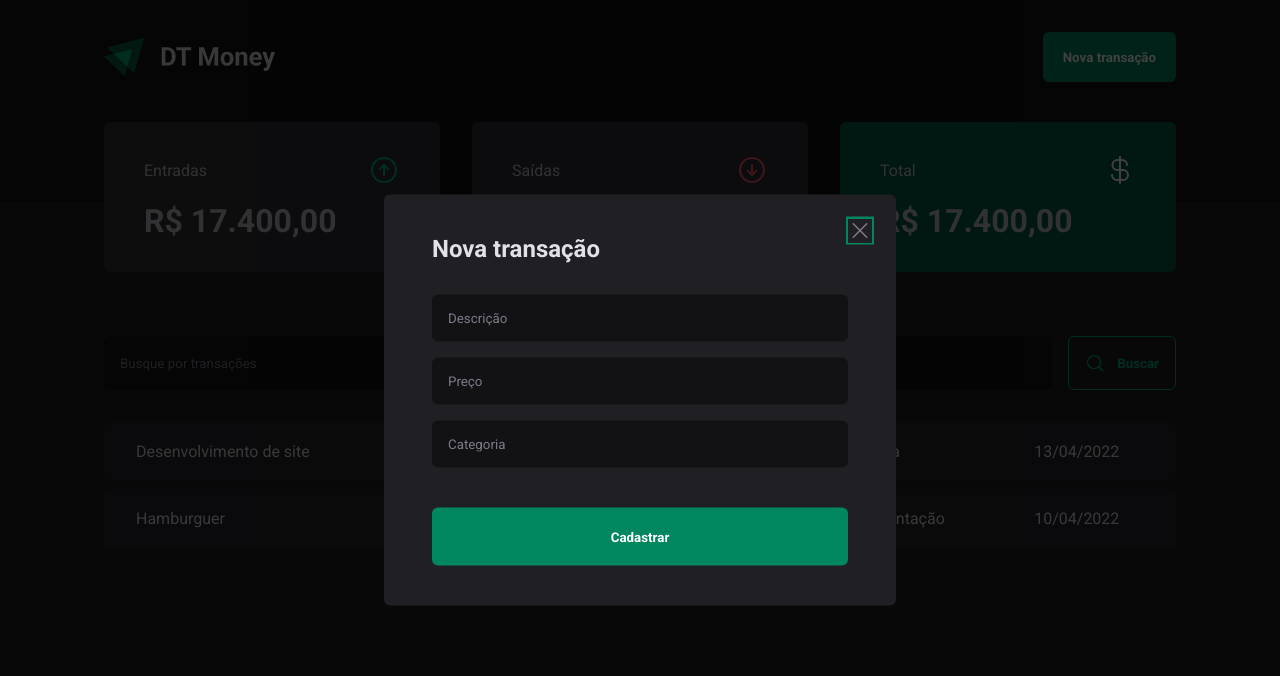
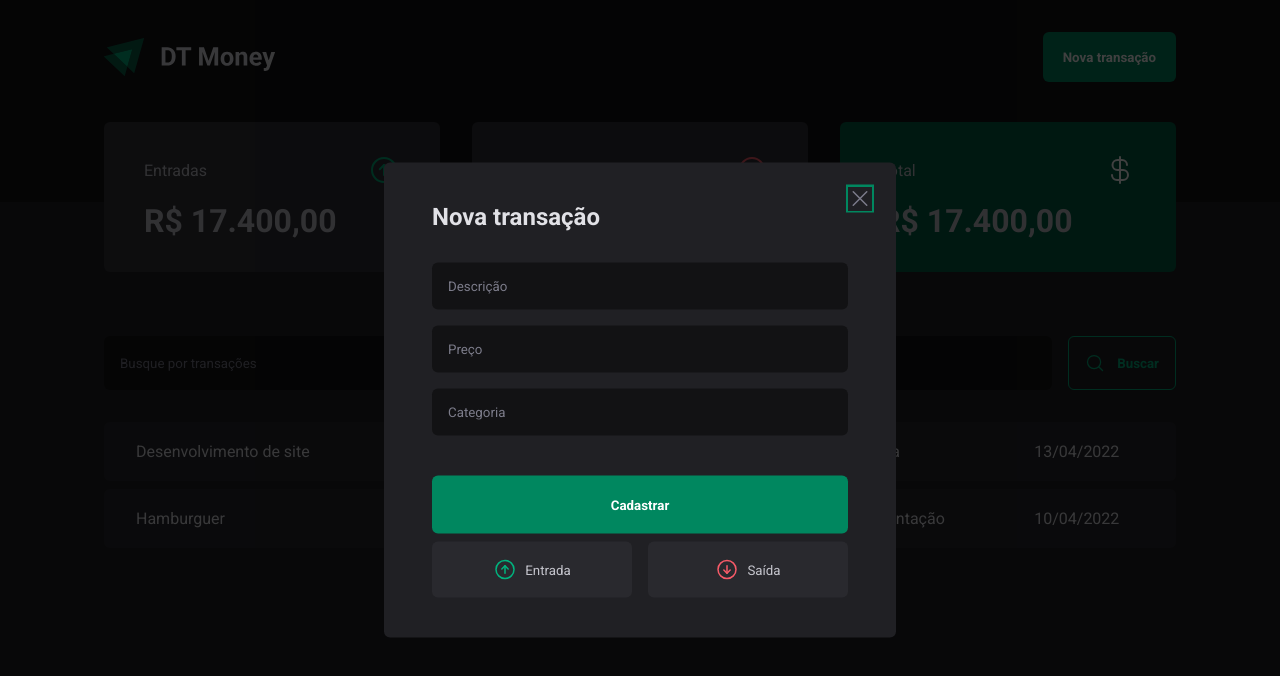
Before and after one commit to alyssonlemes/dt-money, a React (Vite) app: page / in a window 1280 px wide. Both pictures are taken after a click on the button "Nova transação". Shown: the top 676 px of the page. Built offline with nearby package versions, Linux system fonts and the light colour scheme.

Commit message:
feat: enhance NewTransactionModal with transaction type buttons and styles

```diff
--- a/src/components/NewTransactionModal/index.tsx
+++ b/src/components/NewTransactionModal/index.tsx
@@ -1,6 +1,6 @@
 import * as Dialog from '@radix-ui/react-dialog';
-import { CloseButton, Content, Overlay } from './styles';
-import { X } from 'phosphor-react';
+import { CloseButton, Content, Overlay, TransactionsType, TransactionTypeButton } from './styles';
+import { ArrowCircleDown, ArrowCircleUp, X } from 'phosphor-react';
 
 export function NewTransactionModal() {
     return (
@@ -24,7 +24,17 @@
             </button>
           </form>
 
+          <TransactionsType>
+            <TransactionTypeButton variant='income'>
+              <ArrowCircleUp size={24} />
+              Entrada
+            </TransactionTypeButton>
 
+            <TransactionTypeButton variant='outcome'>
+              <ArrowCircleDown size={24} />
+              Saída
+            </TransactionTypeButton>
+          </TransactionsType>
 
         </Content>
      </Dialog.Portal>
--- a/src/components/NewTransactionModal/styles.ts
+++ b/src/components/NewTransactionModal/styles.ts
@@ -67,3 +67,32 @@
     color: ${(props) => props.theme['gray-500']};
 
 `;
+
+export const TransactionsType = styled.div`
+  display: grid;
+  grid-template-columns: repeat(2, 1fr);
+  gap: 1rem;
+  margin-top: 0.5rem;
+`;
+
+interface TransactionTypeButtonProps {
+  variant: 'income' | 'outcome';
+}
+
+export const TransactionTypeButton = styled.button<TransactionTypeButtonProps>`
+  background: ${(props) => props.theme['gray-700']};
+  padding: 1rem;
+  display: flex;
+  align-items: center;
+  justify-content: center;
+  gap: 0.5rem;
+  border-radius: 6px;
+  cursor: pointer;
+  border: 0;
+  color: ${(props) => props.theme['gray-300']};
+
+  svg{
+    color: ${(props) => props.variant === 'income' ? props.theme['green-300'] : props.theme['red-300']};
+
+  }
+`;
```
